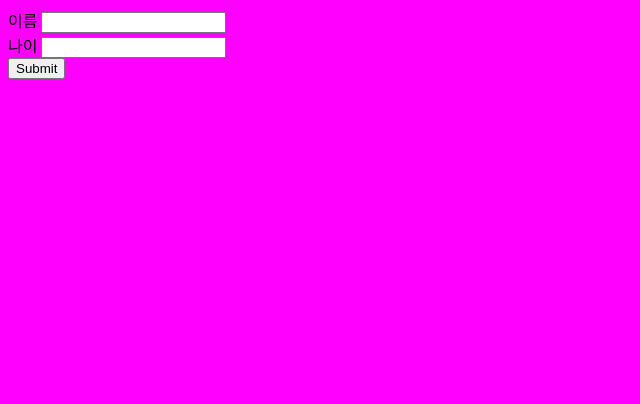
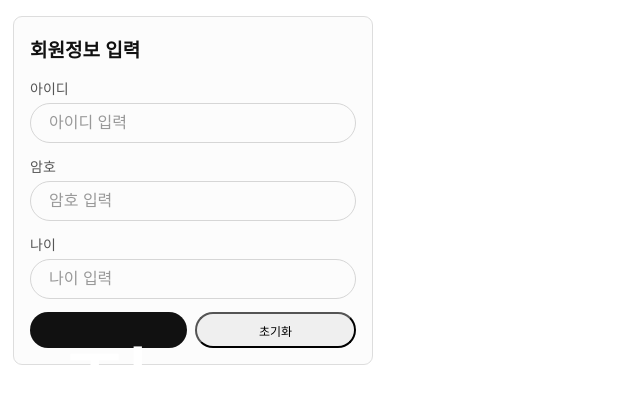
Before and after one commit to choiyoungwon1974-pixel/Test1013, a plain HTML site: page form.html in a window 1280 px wide. Shown: the whole page, without its empty margins (0-640 px from the left). Drawn offline with Linux system fonts and the light colour scheme.

Commit message:
10월15일

```diff
--- a/form.html
+++ b/form.html
@@ -1,14 +1,151 @@
-<html>
+
+<!DOCTYPE html>
+<html lang="ko">
 <head>
-<title> 나의 홈페이지  </title>
-<script src=form.js ></script>
-<link  rel="stylesheet"  href="form.css" >
+    <meta charset="UTF-8">
+    <meta name="viewport" content="width=device-width, initial-scale=1.0">
+    <title>회원정보 입력</title>
+
+    <style>
+        * {
+            box-sizing: border-box;
+        }
+
+        body {
+            margin: 0;
+            padding: 16px 13px;
+            font-family: Arial, sans-serif;
+            background-color: #ffffff;
+        }
+
+        .form-box {
+            width: 360px;
+            max-width: 100%;
+            padding: 18px 16px 16px;
+            border: 1px solid #dddddd;
+            border-radius: 9px;
+            background-color: #fcfcfc;
+        }
+
+        h2 {
+            margin: 0 0 16px;
+            font-size: 19px;
+            font-weight: bold;
+            color: #111111;
+        }
+
+        .form-group {
+            margin-bottom: 13px;
+        }
+
+        label {
+            display: block;
+            margin-bottom: 5px;
+            font-size: 14px;
+            color: #555555;
+        }
+
+        input {
+            width: 100%;
+            height: 40px;
+            padding: 0 18px;
+            border: 1px solid #d6d6d6;
+            border-radius: 22px;
+            background-color: transparent;
+            font-size: 16px;
+            outline: none;
+        }
+
+        input::placeholder {
+            color: #999999;
+        }
+
+        input:focus {
+            border-color: #888888;
+        }
+
+        .button-group {
+            display: flex;
+            gap: 8px;
+            margin-top: 12px;
+        }
+
+        #button1 {
+            flex: 1;
+            height: 36px;
+            border-radius: 22px;
+            font-size: 12px;
+            cursor: pointer;
+        }
+        #button2 {
+            flex: 1;
+            height: 36px;
+            border-radius: 22px;
+            font-size: 100px;
+            cursor: pointer;
+        }
+
+        .submit-btn {
+            background-color: #111111;
+            color: white;
+            border: none;
+        }
+
+        #reset-btn {
+            background-color: transparent;
+            color: #666666;
+            border: 1px solid #d6d6d6;
+        }
+
+
+    </style>
 </head>
+
 <body>
-<form  action=form_ok.html  method=get>
- 이름 <input  type=text      name=kname > <br>
- 나이 <input  type=number name=age><br>
-  <input  type=submit><br>
-</form>
+    <div class="form-box">
+        <h2>회원정보 입력</h2>
+
+        <form action="/register" method="post">
+
+            <div class="form-group">
+                <label for="userid">아이디</label>
+                <input type="text"
+                       id="userid"
+                       name="userid"
+                       placeholder="아이디 입력"
+                       required>
+            </div>
+
+            <div class="form-group">
+                <label for="password">암호</label>
+                <input type="password"
+                       id="password"
+                       name="password"
+                       placeholder="암호 입력"
+                       required>
+            </div>
+
+            <div class="form-group">
+                <label for="age">나이</label>
+                <input type="number"
+                       id="age"
+                       name="age"
+                       placeholder="나이 입력"
+                       min="1"
+                       max="120"
+                       required>
+            </div>
+
+            <div class="button-group">
+                <button type="submit" id="button2"  class="submit-btn">
+                    전송
+                </button>
+                <button type="reset"  id="button1">
+                    초기화
+                </button>
+            </div>
+
+        </form>
+    </div>
 </body>
 </html>
--- /dev/null
+++ b/style.css
@@ -0,0 +1,94 @@
+
+/* 전체 페이지 */
+* {
+    box-sizing: border-box;
+}
+
+body {
+    margin: 0;
+    padding: 20px;
+    font-family: 'Segoe UI', Arial, sans-serif;
+    background: linear-gradient(135deg, #e0e7ff, #f1f5f9);
+    min-height: 100vh;
+
+}
+
+/* 회원정보 카드 */
+.container {
+    background: white;
+    width: 100%;
+    max-width: 400px;
+    padding: 35px;
+    border-radius: 15px;
+    box-shadow: 0 10px 30px rgba(0, 0, 0, 0.1);
+}
+
+.subtitle {
+    text-align: center;
+    color: #64748b;
+    font-size: 14px;
+    margin-bottom: 30px;
+}
+
+/* 입력 그룹 */
+.form-group {
+    margin-bottom: 20px;
+}
+
+label {
+    display: block;
+    font-weight: 600;
+    color: #334155;
+    margin-bottom: 8px;
+}
+
+/* 입력창 */
+input {
+    width: 100%;
+    padding: 13px;
+    border: 1px solid #cbd5e1;
+    border-radius: 8px;
+    font-size: 15px;
+    transition: 0.3s;
+}
+
+/* 입력창 클릭 시 */
+input:focus {
+    outline: none;
+    border-color: #6366f1;
+    box-shadow: 0 0 0 3px rgba(99, 102, 241, 0.15);
+}
+
+/* 버튼 공통 */
+button {
+    width: 100%;
+    padding: 13px;
+    border: none;
+    border-radius: 8px;
+    font-size: 16px;
+    font-weight: 600;
+    cursor: pointer;
+    transition: 0.3s;
+}
+
+/* 전송 버튼 */
+.submit-btn {
+    background: #4f46e5;
+    color: white;
+    margin-top: 10px;
+}
+
+.submit-btn:hover {
+    background: #4338ca;
+}
+
+/* 초기화 버튼 */
+.reset-btn {
+    background: #f1f5f9;
+    color: #475569;
+    margin-top: 10px;
+}
+
+.reset-btn:hover {
+    background: #e2e8f0;
+}
```
Also changed, not shown: index.html (+4 -0 lines), table.html (added, +32 -0 lines), 10월15일.txt (added), 5.png (added).
